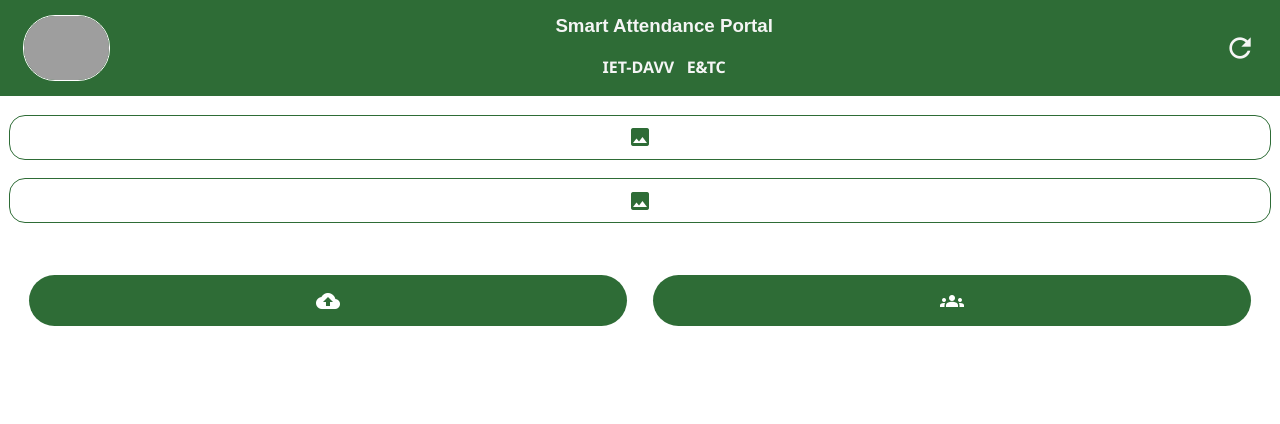
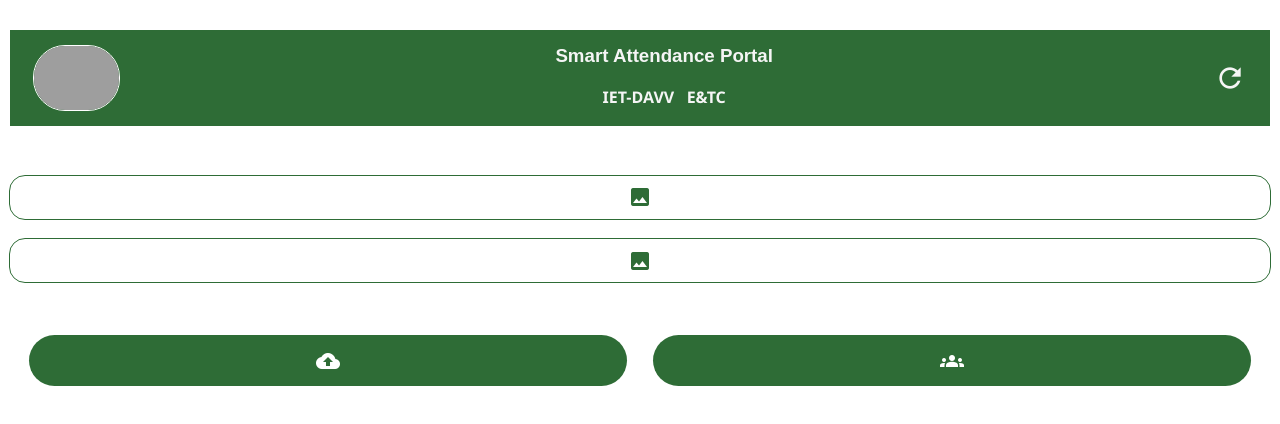
Before and after one commit to sumi0309/Smart-Attendance-System, a plain HTML site: page app.html in a window 1280 px wide. Drawn offline with Linux system fonts and the light colour scheme; no server answers; grey boxes are pictures that could not be loaded.

Commit message:
bug-fixes

```diff
--- a/app.html
+++ b/app.html
@@ -47,7 +47,7 @@
 				</div>
 				<div class="image-output">
 					<div class="output-preview-container">
-						<img id="output-preview" />
+						<img id="output-preview" >
 					</div>
 					<label id="output-preview-label" for="preview">
 						<i class="material-icons">image</i>
@@ -56,7 +56,7 @@
 			</div>
 			<div class="main-flex-2">
 				<button id="upload-button">
-					<label for="upload" class="material-icons">cloud_upload</label>
+					<label for="upload"  class="material-icons">cloud_upload</label>
 				</button>
 				<button id="attendance-button" style="display: inline-block">
 					<i class="material-icons">groups</i>
--- a/scripts/app.js
+++ b/scripts/app.js
@@ -56,6 +56,5 @@ const showInputPreview = (event) => {
 
 uploadAction.addEventListener("change", (event) => {
   localStorage.clear();
-
   showInputPreview(event);
 });
--- a/styles/app.css
+++ b/styles/app.css
@@ -68,6 +68,10 @@ body {
   justify-content: space-between;
   align-items: center;
   padding: 0.5em 0.5em 0.5em 0.5em;
+  margin-top: 30px;
+    margin-bottom: 30px;
+    margin-left: 10px;
+    margin-right: 10px;
 }
 
 #header-logo {
```
